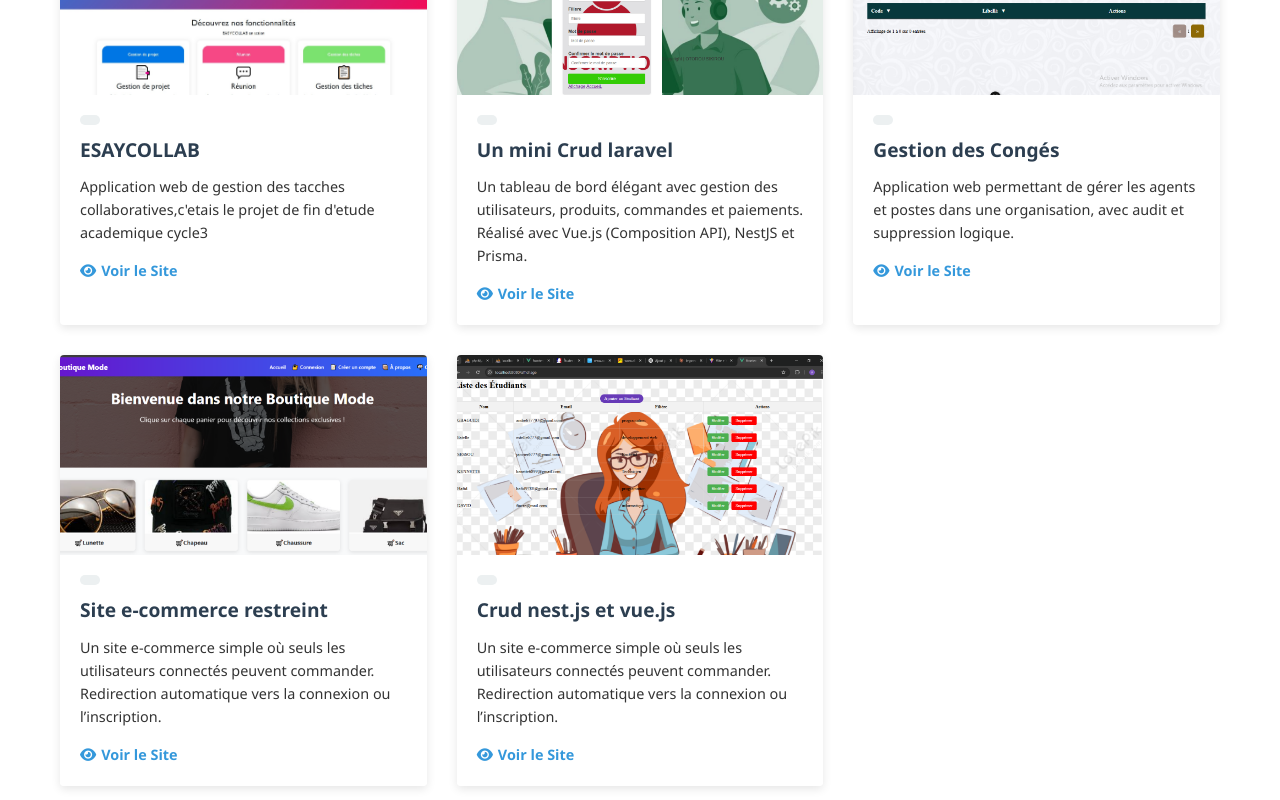
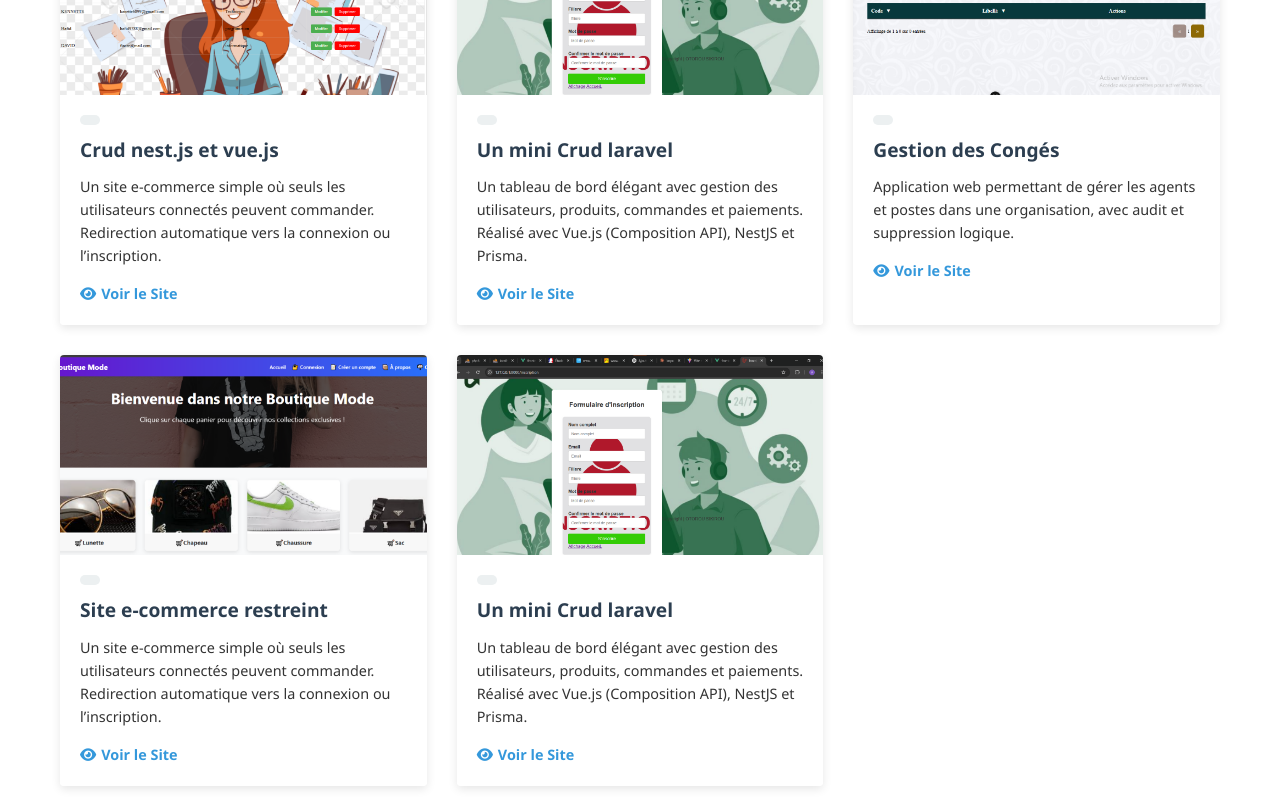
Before and after one commit to sikirou195/frontendPort, a Vue app: page /portofolio in a window 1280 px wide. Shown: the part 2100-2900 px from the top of the page. Built offline with nearby package versions, Linux system fonts and the light colour scheme.

Commit message:
modification de lettreMotiv.vue et PortofolioView

```diff
--- a/src/components/lettreMotiv.vue
+++ b/src/components/lettreMotiv.vue
@@ -54,7 +54,7 @@
           <span class="close-button" @click="closeModal">&times;</span>
         </div>
         <div class="modal-body">
-          <iframe v-if="isModalCVOpen" src="/files/cv.pdf" class="modal-iframe" title="CV complet"></iframe>
+          <iframe v-if="isModalCVOpen" src="/files/CV_OTOROU_Sikirou.pdf" class="modal-iframe" title="CV complet"></iframe>
         </div>
       </div>
     </div>
@@ -67,7 +67,7 @@
           <span class="close-button" @click="closeModal">&times;</span>
         </div>
         <div class="modal-body">
-          <iframe v-if="isModalLettreOpen" src="/files/lettre_motivation.pdf" class="modal-iframe" title="Lettre complète"></iframe>
+          <iframe v-if="isModalLettreOpen" src="/files/Lettre_de_Motivation_OTOROU_Sikirou.pdf" class="modal-iframe" title="Lettre complète"></iframe>
         </div>
       </div>
     </div>
--- a/src/views/PortofolioView.vue
+++ b/src/views/PortofolioView.vue
@@ -1063,19 +1063,12 @@
             </li>
             <li class="contact-item flex items-center gap-4">
               <div class="contact-icon w-10 h-10 bg-primary text-white flex items-center justify-center rounded-full"><i class="fas fa-globe" /></div>
-              <p class="contact-text">www.monsite.com</p>
+
             </li>
           </ul>
         </div>
         <div class="contact-form w-full md:w-1/2">
-          <h3 class="section-title text-2xl font-bold mb-4">Formulaire de Contact</h3>
-          <form @submit.prevent="submitForm" class="space-y-4">
-            <input type="text" v-model="contactForm.name" placeholder="Votre Nom" class="form-control w-full" required />
-            <input type="email" v-model="contactForm.email" placeholder="Votre Email" class="form-control w-full" required />
-            <input type="text" v-model="contactForm.subject" placeholder="Sujet" class="form-control w-full" required />
-            <textarea v-model="contactForm.message" placeholder="Votre Message" class="form-control w-full" required rows="6"></textarea>
-            <button type="submit" class="btn w-full">Envoyer</button>
-          </form>
+
         </div>
       </div>
     </section>
@@ -1168,13 +1161,13 @@ const activeFilter = ref('all');
 const projects = ref([
 {
     id: 1,
-    title: "ESAYCOLLAB",
-    description: "Application web de gestion des tacches collaboratives,c'etais le projet de fin d'etude academique cycle3",
-    image: affiche8Image,
-    category: "fullstack",
+     title: "Crud nest.js et vue.js",
+    description: "Un site e-commerce simple où seuls les utilisateurs connectés peuvent commander. Redirection automatique vers la connexion ou l’inscription.",
+    image: crud1Image,
+    category: "frontend",
     demoLink: "#",
-    codeLink: "https://github.com/ton-utilisateur/dashboard-ecommerce",
-    tags: ["Vue", "NestJS", "Prisma"]
+    codeLink: "https://github.com/ton-utilisateur/ecommerce-vue-auth",
+    tags: ["Vue", "auth", "frontend"]
   },
   {
     id: 2,
@@ -1206,16 +1199,18 @@ const projects = ref([
     codeLink: "https://frontendpro1-git-master-otorous-projects-4b829183.vercel.app/",
     tags: ["Vue", "auth", "frontend"]
   },
+
   {
     id: 5,
-    title: "Crud nest.js et vue.js",
-    description: "Un site e-commerce simple où seuls les utilisateurs connectés peuvent commander. Redirection automatique vers la connexion ou l’inscription.",
-    image: crud1Image,
-    category: "frontend",
+     title: "Un mini Crud laravel",
+    description: "Un tableau de bord élégant avec gestion des utilisateurs, produits, commandes et paiements. Réalisé avec Vue.js (Composition API), NestJS et Prisma.",
+    image: Crud2Image,
+    category: "fullstack",
     demoLink: "#",
-    codeLink: "https://github.com/ton-utilisateur/ecommerce-vue-auth",
-    tags: ["Vue", "auth", "frontend"]
+    codeLink: "https://github.com/ton-utilisateur/dashboard-ecommerce",
+    tags: ["Vue", "NestJS", "Prisma"]
   }
+
 
 ]);
 const filteredProjects = computed(() =>
```
Also changed, not shown: 2 other files (tests, documents, lock files or other folders).
